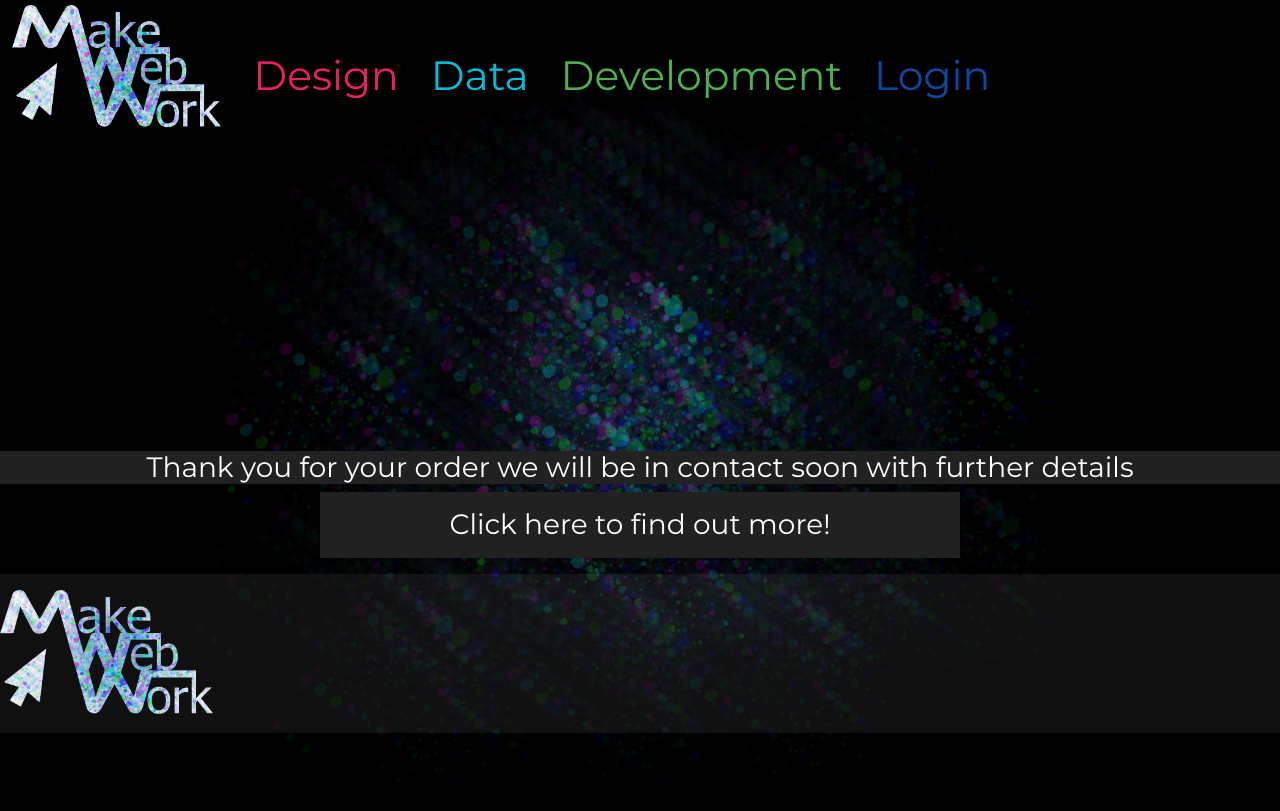
After one commit to TheBrightSparkDev/MakeWebWork, a Django app: page /checkout_success in a window 1280 px wide. The commit adds this page. Run offline with Django 4.2, Linux system fonts and the light colour scheme; some libraries are stand-ins or nearby versions.

Commit message:
feat - corrected the checkout success page

```diff
--- /dev/null
+++ b/checkout/templates/checkout/checkout_success.html
@@ -0,0 +1,16 @@
+{% extends 'base.html' %}
+{% load static %}
+{% block content %}
+<div class="col-12 hero-img-holder">
+    <img class="hero-img" src="{% static 'images/multicolor_paint_explosion.png' %}"
+    alt="A large splash image of a muliticolor paint explosion">
+</div>
+<div class="text-center grey darken-4">
+    <h3 style="margin-top: -500px;">Thank you for your order we will be in contact soon with further details</h3>
+</div>
+
+<!-- Next steps section -->
+<a href="{% url 'important' %}">
+    <h3 class="grey darken-4 col-10 offset-1 col-xl-6 offset-xl-3 text-center py-3 grey-link">Click here to find out more!</h3>
+</a>
+{% endblock %}
--- a/checkout/views.py
+++ b/checkout/views.py
@@ -1,4 +1,4 @@
-from django.shortcuts import render
+from django.shortcuts import render, redirect, reverse, get_object_or_404, HttpResponse
 from django.conf import settings
 import stripe
 import json
@@ -8,7 +8,6 @@ from django.http import JsonResponse
 from .models import Invoice
 from default_site.models import UserProfile
 from django.views.decorators.csrf import csrf_exempt
-from django.http import HttpResponse
 # Create your views here.
 
 @login_required
@@ -26,8 +25,8 @@ def checkout(request):
     profile_id = str(profile.CustomerID)
     Invoices = list(Invoice.objects.filter(
         userprofile=profile_id).order_by('-created_on').values())
-    print("checkout page touched")
     invoice = Invoices[0]
+    print(invoice)
     context = {
         "invoice": invoice,
         "stripe_public_key": stripe_public_key,
@@ -39,6 +38,8 @@ def checkout(request):
 def calculate_order_amount(request):
     # extract an element in the response
     invoice = Invoice.objects.get(id=request.body)
+    # because stripe does it in pennies
+    invoice.amounttopay = invoice.amounttopay * 100
     return invoice.amounttopay
 
 @require_POST
@@ -71,5 +72,15 @@ def updateInvoice(request):
     """
     invoice = Invoice.objects.get(id=request.POST['id'])
     invoice.paid = True
+    print(invoice)
     invoice.save()
+    print("touched update invoice")
     return HttpResponse(200)
+
+
+def checkoutSuccess(request):
+    print("touched checkout success")
+    context = {
+
+    }
+    return render(request, 'checkout/checkout_success.html', context)
--- a/default_site/templates/default_site/profile.html
+++ b/default_site/templates/default_site/profile.html
@@ -36,11 +36,6 @@
     <p>Uk resident: {{profile.Uk_resident}}</p>
     <p>Date of Birth: {{profile.Birth_date}}</p>
 </div>
-<div class="col-12 grey darken-4 text-center my-2 py-2">
-    <h3>This is where you see your historical requests and invoices</h3>
-    <p>Invoices: {{profile.Invoice}}</p>
-    <p>Requests: {{profile.Requesttickets}}</p>
-</div>
 
 
 {% else %}
--- a/home/urls.py
+++ b/home/urls.py
@@ -20,7 +20,8 @@ from default_site.views import (home, important_to_me, design,
                                 development, data, contact, account,
                                 edit_profile)
 from price_calculator.views import (journey)
-from checkout.views import checkout, createintent, updateInvoice
+from checkout.views import (checkout, createintent, updateInvoice,
+                            checkoutSuccess)
 
 urlpatterns = [
     path('admin/', admin.site.urls),
@@ -40,6 +41,7 @@ urlpatterns = [
     path('checkout', checkout, name="checkout"),
     path('createintent', createintent, name="createintent"),
     path('updateInvoice', updateInvoice, name="updateInvoice"),
+    path('checkout_success', checkoutSuccess, name="checkout_success"),
     # admin paths
     path('admin_dashboard/', include('customadmin.urls'))
 ]
--- a/static/js/stripe.js
+++ b/static/js/stripe.js
@@ -51,7 +51,7 @@ async function handleSubmit(e) {
     elements,
     confirmParams: {
       // Make sure to change this to your payment completion page
-      return_url: "https://8000-thebrightsp-makewebwork-5rb4si4zk2y.ws-eu90.gitpod.io/checkout",
+      return_url: "https://makewebwork.azurewebsites.net/checkout_success",
       receipt_email: emailAddress,
     },
   });
@@ -88,7 +88,7 @@ async function checkStatus() {
       paymentdata.id = websiteitem;
       $.ajax({
         type: "POST",
-        url: "https://8000-thebrightsp-makewebwork-5rb4si4zk2y.ws-eu90.gitpod.io/updateInvoice",
+        url: "https://makewebwork.azurewebsites.net/updateInvoice",
         data: paymentdata,
     });
       break;
```
Also changed, not shown: db.sqlite3.
